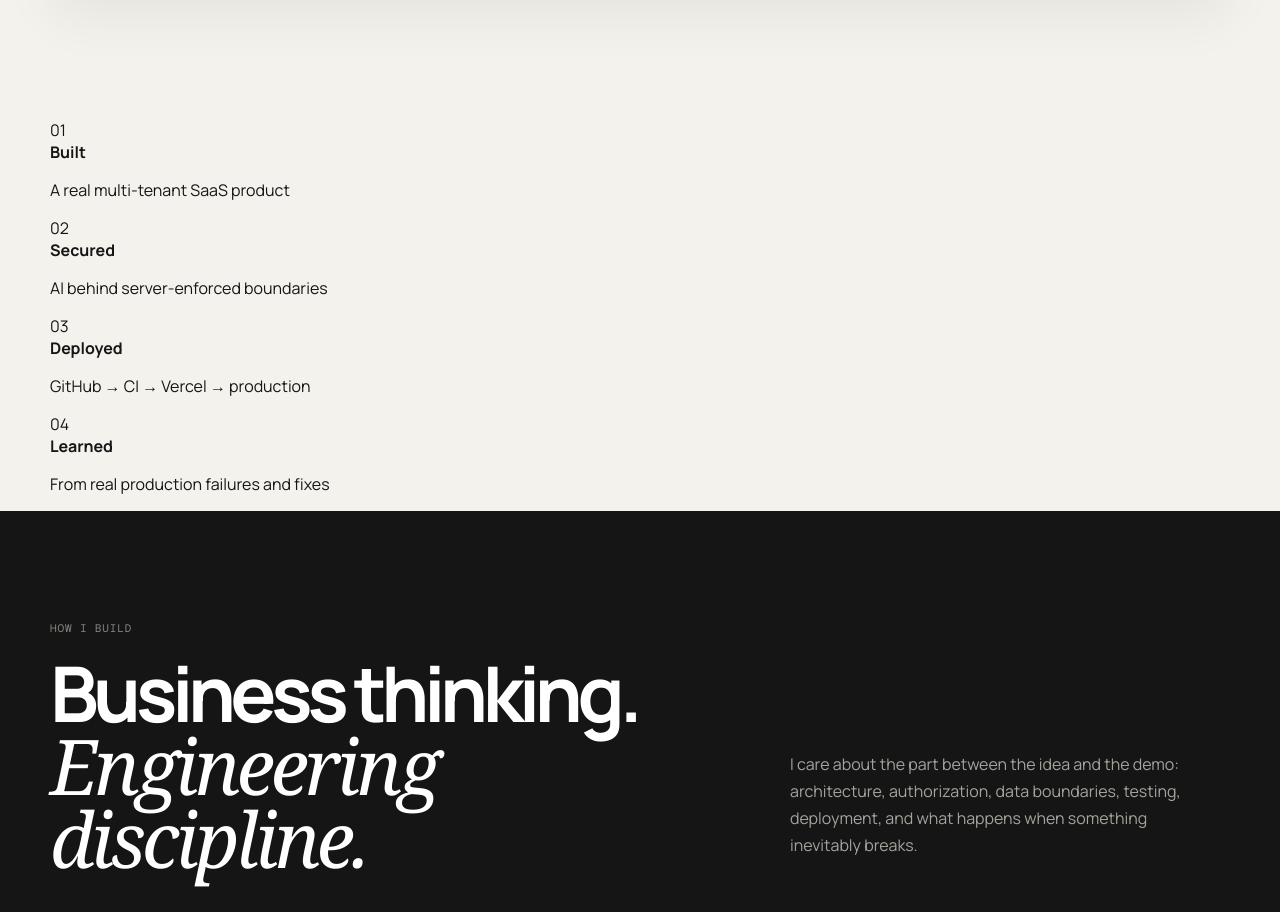
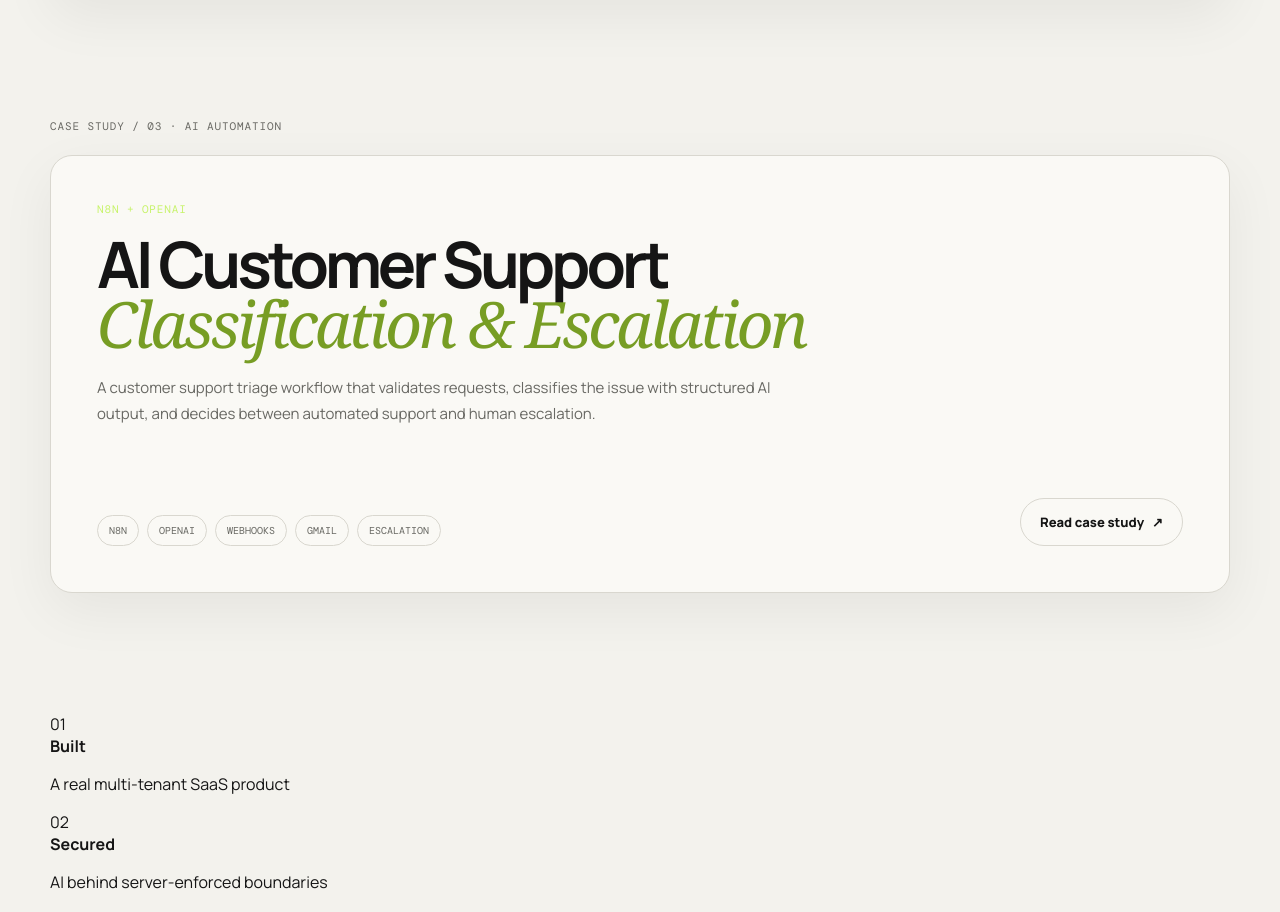
Before and after one commit to Mr-TDG/trystan-portfolio, a Next.js app: page / in a window 1280 px wide. Shown: the part 2276-3188 px from the top of the page. Built offline with nearby package versions, Linux system fonts and the light colour scheme.

Commit message:
Add Project 2 portfolio card

```diff
--- a/app/page.tsx
+++ b/app/page.tsx
@@ -130,6 +130,27 @@ export default function Home() {
         </div>
       </section>
 
+      <section className="automation-feature shell" data-reveal>
+        <div className="section-label">Case study / 03 · AI automation</div>
+        <div className="automation-card">
+          <div>
+            <div className="project-kicker">N8N + OPENAI</div>
+            <h2>AI Customer Support<br /><em>Classification & Escalation</em></h2>
+            <p>
+              A customer support triage workflow that validates requests, classifies
+              the issue with structured AI output, and decides between automated support
+              and human escalation.
+            </p>
+          </div>
+          <div className="automation-card-bottom">
+            <div className="automation-tags">
+              <span>n8n</span><span>OpenAI</span><span>Webhooks</span><span>Gmail</span><span>Escalation</span>
+            </div>
+            <a className="button secondary" href="/customer-support-automation">Read case study <span>↗</span></a>
+          </div>
+        </div>
+      </section>
+
       <section className="proof-strip" data-reveal>
         <div className="shell proof-grid">
           {proofPoints.map(([number, title, text]) => (
```
